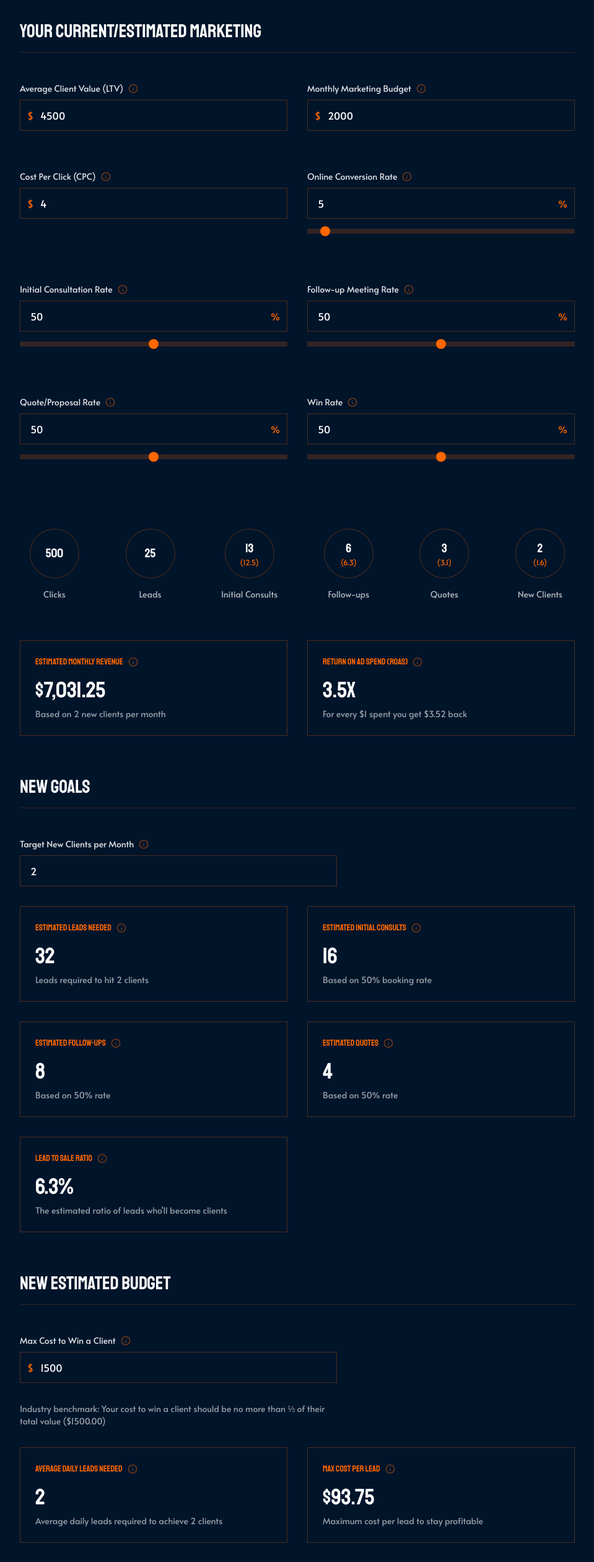
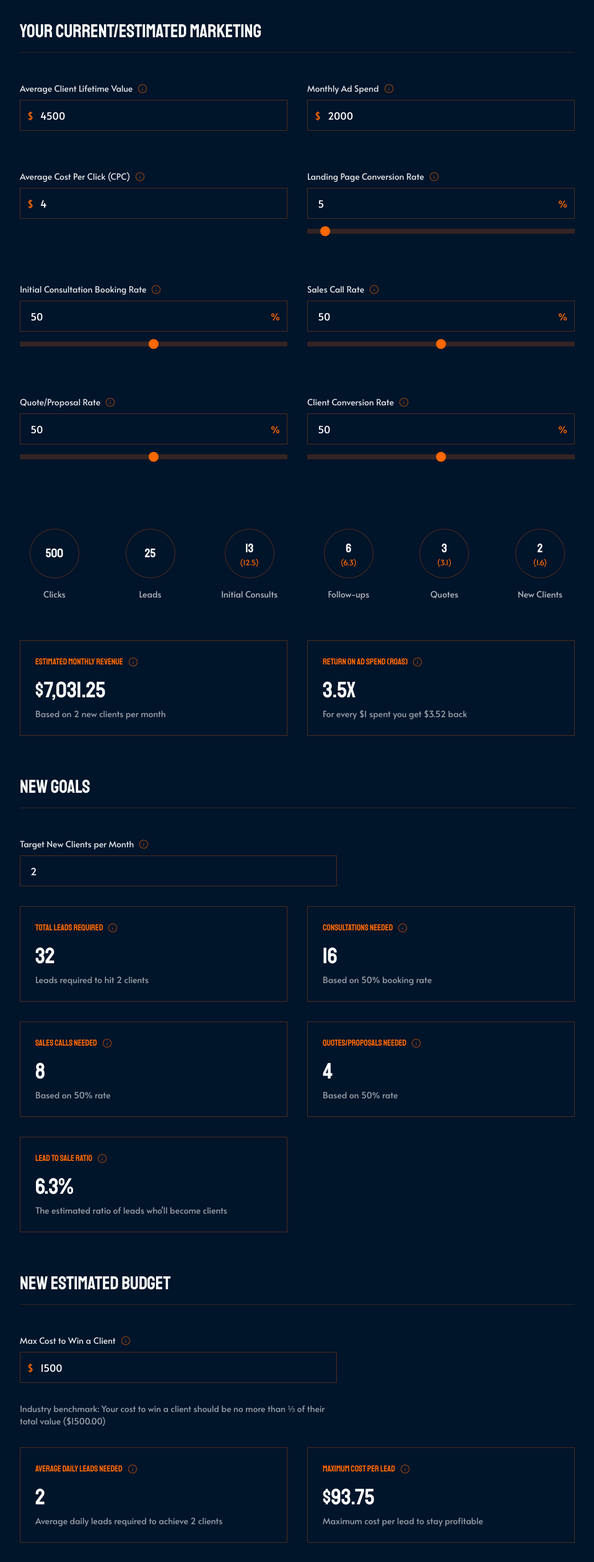
Before and after one commit to jack-xcelerate/sales-calculator, a Next.js app: page / in a window 1280 px wide. Shown: the part 80-2600 px from the top of the page at 62% size, without its empty margins (160-1119 px from the left). Built offline with nearby package versions, Linux system fonts and the light colour scheme.

Commit message:
Description of your changes

```diff
--- a/app/components/sales-calculator.tsx
+++ b/app/components/sales-calculator.tsx
@@ -230,52 +230,52 @@ const CTASection = ({ metrics }: { metrics: Metrics }) => {
 };
 const inputFields = [
   {
-    label: "Average Client Value (LTV)",
+    label: "Average Client Lifetime Value",
     key: "avgLifetimeValue" as keyof Inputs,
     prefix: "$",
-    tooltipContent: "How much revenue you expect to make from each client over your entire relationship"
+    tooltipContent: "The total revenue you expect to earn from a client over the entire time they remain your customer."
   },
   {
-    label: "Monthly Marketing Budget",
+    label: "Monthly Ad Spend",
     key: "monthlyMarketingBudget" as keyof Inputs,
     prefix: "$",
-    tooltipContent: "How much you plan to spend on advertising each month"
+    tooltipContent: "The total amount you plan to invest in advertising and lead generation each month."
   },
   {
-    label: "Cost Per Click (CPC)",
+    label: "Average Cost Per Click (CPC)",
     key: "costPerClick" as keyof Inputs,
     prefix: "$",
-    tooltipContent: "Average amount you pay for each click on your ads"
+    tooltipContent: "The average cost you pay for each click on your ads (e.g., from Google or Facebook)."
   },
   {
-    label: "Online Conversion Rate",
+    label: "Landing Page Conversion Rate",
     key: "landingPageConversion" as keyof Inputs,
     suffix: "%",
-    tooltipContent: "Percentage of visitors who become leads by filling out your form"
+    tooltipContent: "The percentage of visitors to your landing page who fill out a form or take a desired action to become leads."
   },
   {
-    label: "Initial Consultation Rate",
+    label: "Initial Consultation Booking Rate",
     key: "discoveryCallRate" as keyof Inputs,
     suffix: "%",
-    tooltipContent: "How many enquiries lead to an initial consultation"
+    tooltipContent: "The percentage of leads who schedule an initial consultation or pick up the call"
   },
   {
-    label: "Follow-up Meeting Rate",
+    label: "Sales Call Rate",
     key: "salesCallRate" as keyof Inputs,
     suffix: "%",
-    tooltipContent: "Percentage of initial calls that progress to a sales/ follow-up call"
+    tooltipContent: "The percentage of consultations that move forward to a follow-up sales or proposal meeting."
   },
   {
     label: "Quote/Proposal Rate",
     key: "proposalRate" as keyof Inputs,
     suffix: "%",
-    tooltipContent: "How many follow-up meetings result in sending a quote or proposal"
+    tooltipContent: "The percentage of follow-up meetings that result in sending a proposal or quote."
   },
   {
-    label: "Win Rate",
+    label: "Client Conversion Rate",
     key: "clientWonRate" as keyof Inputs,
     suffix: "%",
-    tooltipContent: "How many quotes/proposals turn into paying clients"
+    tooltipContent: "The percentage of proposals that turn into paying clients."
   },
 ];
 
@@ -431,28 +431,28 @@ const SalesCalculator = ({ inputs: initialInputs }: { inputs: Inputs }) => {
             </div>
             <div className="grid grid-cols-1 md:grid-cols-2 gap-8">
               <MetricCard
-                label="Estimated Leads Needed"
+                label="Total Leads Required"
                 value={metrics.estLeads}
                 subtitle={`Leads required to hit ${inputs.targetNewClients} clients`}
-                tooltipContent="Number of leads required to reach your client goal based on current conversion rates"
+                tooltipContent="The total number of leads needed to achieve your monthly new client goal, based on current conversion rates."
               />
               <MetricCard
-                label="Estimated Initial Consults"
+                label="Consultations Needed"
                 value={metrics.estDiscoveryCalls}
                 subtitle={`Based on ${inputs.discoveryCallRate}% booking rate`}
-                tooltipContent="Number of initial consultations needed"
+                tooltipContent="The number of consultations you need to book to hit your monthly new client goal."
               />
               <MetricCard
-                label="Estimated Follow-ups"
+                label="Sales Calls Needed"
                 value={metrics.estSalesCalls}
                 subtitle={`Based on ${inputs.salesCallRate}% rate`}
-                tooltipContent="Number of follow-up meetings needed"
+                tooltipContent="The number of sales calls or follow-ups required to move clients closer to a decision."
               />
               <MetricCard
-                label="Estimated Quotes"
+                label="Quotes/Proposals Needed"
                 value={metrics.estProposals}
                 subtitle={`Based on ${inputs.proposalRate}% rate`}
-                tooltipContent="Number of quotes you need to send"
+                tooltipContent="The number of proposals/quotes you need to send to convert prospects into paying clients."
               />
               <MetricCard
                 label="Lead To Sale Ratio"
@@ -486,29 +486,29 @@ const SalesCalculator = ({ inputs: initialInputs }: { inputs: Inputs }) => {
                 label="Average Daily Leads Needed"
                 value={metrics.estLeads > 0 ? Math.ceil(metrics.estLeads / 30) : 0}
                 subtitle={`Average daily leads required to achieve ${inputs.targetNewClients} clients`}
-                tooltipContent="Number of leads you need to generate each day"
+                tooltipContent="The average number of leads you need to generate each day to meet your monthly new client goal."
               />
               <MetricCard
-                label="Max Cost Per Lead"
+                label="Maximum Cost Per Lead"
                 value={metrics.leadToSale > 0 ? `$${(inputs.clientSpend * (metrics.leadToSale / 100)).toFixed(2)}` : "$0.00"}
                 subtitle="Maximum cost per lead to stay profitable"
-                tooltipContent="Maximum amount you can spend per lead while maintaining profitability"
+                tooltipContent="The highest amount you can spend per lead while staying profitable, based on your client lifetime value and goals."
               />
               <MetricCard
-                label="Suggested Daily Budget"
+                label="Daily Ad Budget"
                 value={metrics.leadToSale > 0 && metrics.estLeads > 0 ?
                 `$${((Math.ceil(metrics.estLeads / 30)) * (inputs.clientSpend * (metrics.leadToSale / 100))).toFixed(2)}` :
                 "$0.00"}
                 subtitle={`Reccomended Daily budget needed to reach ${inputs.targetNewClients} clients`}
-                tooltipContent="Suggested daily advertising budget to achieve your goals"
+                tooltipContent="The suggested daily amount to spend on ads to achieve your monthly client acquisition goal."
               />
               <MetricCard
-                label="Monthly Budget Required"
+                label="Total Monthly Ad Budget"
                 value={metrics.leadToSale > 0 && metrics.estLeads > 0 ?
                 `$${(((Math.ceil(metrics.estLeads / 30)) * (inputs.clientSpend * (metrics.leadToSale / 100))) * 30).toFixed(2)}` :
                 "$0.00"}
                 subtitle={`Total monthly budget needed for ${inputs.targetNewClients} clients`}
-                tooltipContent="Total monthly budget required to achieve your client acquisition goals"
+                tooltipContent="The total monthly budget required to generate enough leads and achieve your monthly client goal."
               />
             </div>
           </div>
```
